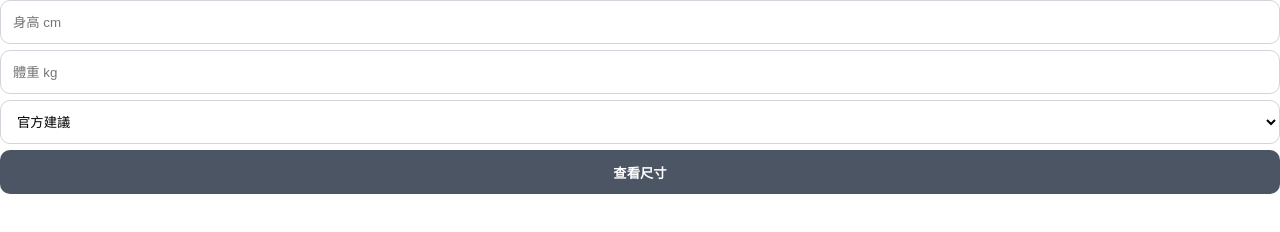
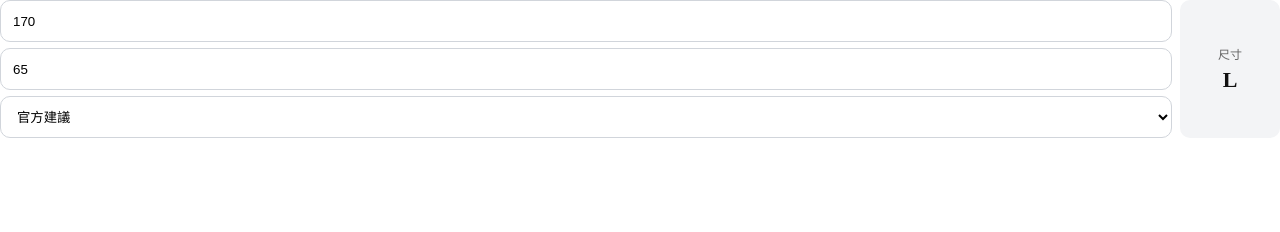
Before and after one commit to jess305444/size, a plain HTML site: page index.html in a window 1280 px wide. Drawn offline with Linux system fonts and the light colour scheme.

Commit message:
Update index.html

```diff
--- a/index.html
+++ b/index.html
@@ -7,28 +7,40 @@
 
 <body style="margin:0;padding:0;font-family:Microsoft JhengHei;background:#ffffff;">
 
-<div style="width:100%;padding:0;margin:0;box-sizing:border-box;">
+<div id="wrap" style="display:flex;gap:8px;align-items:stretch;">
 
-  <input id="h" type="number" placeholder="身高 cm"
-  style="width:100%;height:44px;padding:0 12px;margin:0 0 6px 0;border:1px solid #d1d5db;border-radius:10px;box-sizing:border-box;">
+  <!-- 左邊輸入 -->
+  <div style="flex:1;">
 
-  <input id="w" type="number" placeholder="體重 kg"
-  style="width:100%;height:44px;padding:0 12px;margin:0 0 6px 0;border:1px solid #d1d5db;border-radius:10px;box-sizing:border-box;">
+    <input id="h" type="number" value="170" placeholder="身高 cm"
+    oninput="calc()"
+    style="width:100%;height:42px;padding:0 12px;margin:0 0 6px 0;border:1px solid #d1d5db;border-radius:10px;box-sizing:border-box;">
 
-  <select id="fit"
-  style="width:100%;height:44px;padding:0 12px;margin:0 0 6px 0;border:1px solid #d1d5db;border-radius:10px;background:#fff;box-sizing:border-box;">
-    <option value="官方建議" selected>官方建議</option>
-    <option value="合身">合身</option>
-    <option value="寬鬆">寬鬆</option>
-  </select>
+    <input id="w" type="number" value="65" placeholder="體重 kg"
+    oninput="calc()"
+    style="width:100%;height:42px;padding:0 12px;margin:0 0 6px 0;border:1px solid #d1d5db;border-radius:10px;box-sizing:border-box;">
 
-  <button onclick="calc()"
-  style="width:100%;height:44px;background:#4b5563;color:#fff;border:none;border-radius:10px;font-weight:bold;">
-    查看尺寸
-  </button>
+    <select id="fit" onchange="calc()"
+    style="width:100%;height:42px;padding:0 12px;border:1px solid #d1d5db;border-radius:10px;background:#fff;box-sizing:border-box;">
+      <option value="官方建議" selected>官方建議</option>
+      <option value="合身">合身</option>
+      <option value="寬鬆">寬鬆</option>
+    </select>
 
-  <div id="result"
-  style="margin-top:6px;font-size:16px;font-weight:bold;text-align:center;color:#111;">
+  </div>
+
+  <!-- 右邊結果 -->
+  <div style="width:100px;background:#f3f4f6;border-radius:10px;display:flex;flex-direction:column;justify-content:center;align-items:center;">
+
+    <div style="font-size:12px;color:#666;margin-bottom:4px;">
+      尺寸
+    </div>
+
+    <div id="result"
+    style="font-size:22px;font-weight:bold;color:#111;">
+      M
+    </div>
+
   </div>
 
 </div>
@@ -40,7 +52,7 @@ function calc(){
   var fit = document.getElementById("fit").value;
 
   if(!h || !w){
-    alert("請輸入完整資料");
+    document.getElementById("result").innerHTML = "--";
     return;
   }
 
@@ -62,8 +74,11 @@ function calc(){
     else if(size === "2XL") size = "XL";
   }
 
-  document.getElementById("result").innerHTML = "建議尺寸：" + size;
+  document.getElementById("result").innerHTML = size;
 }
+
+// 預設一進來就算
+calc();
 </script>
 
 </body>
```
